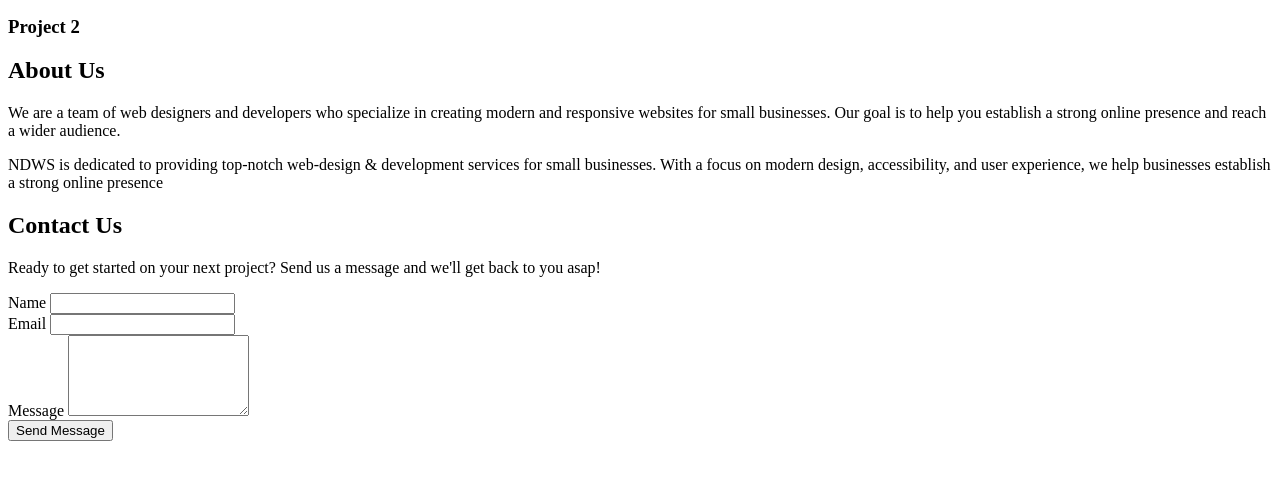
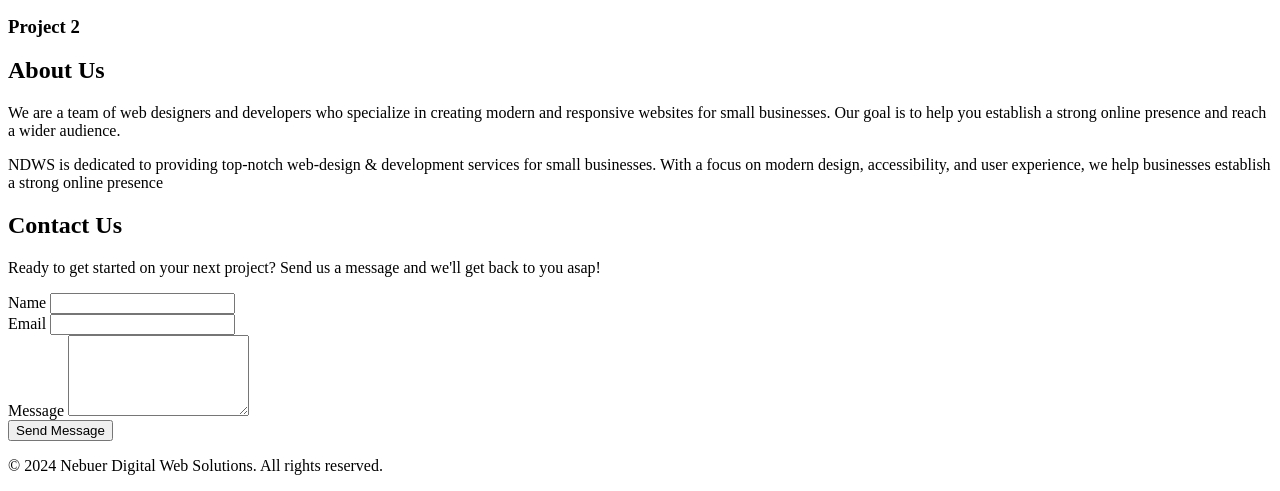
Before and after one commit to reuben-germain/nebuer-digital-web-solutions, a plain HTML site: page index.html in a window 1280 px wide. Shown: the part 794-1285 px from the top of the page. Before the commit the page ends 1243 px from the top, so only its background shows below. Drawn offline with Linux system fonts and the light colour scheme.

Commit message:
made a footer section

```diff
--- a/index.html
+++ b/index.html
@@ -104,6 +104,12 @@
             </div>
         </section>
     </main>
+
+    <footer>
+        <div class="container">
+            <p>&copy; 2024 Nebuer Digital Web Solutions. All rights reserved.</p>
+        </div>
+    </footer>
 </body>
 
 </html>
```
